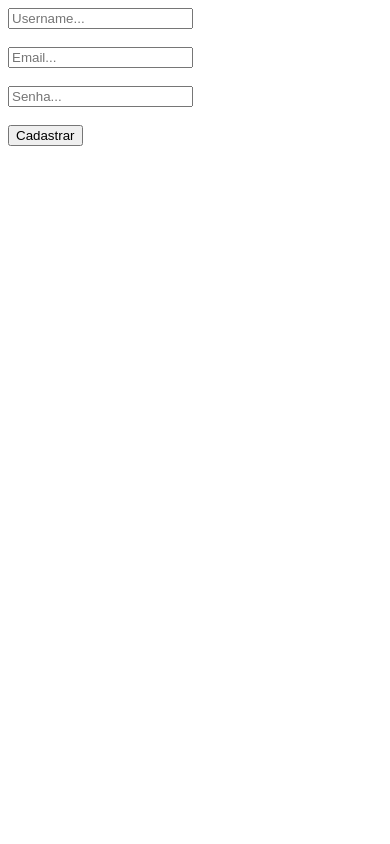
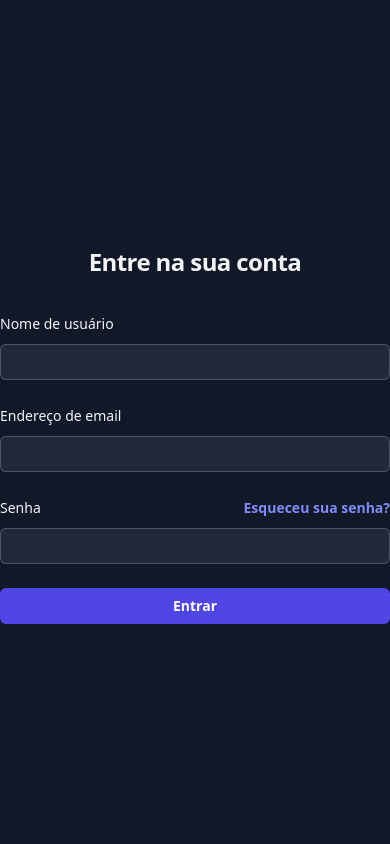
Before and after one commit to AdrianMichael5/gymtracker, a Django app: page /auth/cadastro/ in a window 390 px wide. Run offline with Django 5.2, Linux system fonts and the light colour scheme.

Commit message:
Adicionando tela de cadastro e login

```diff
--- a/usuarios/templates/cadastro.html
+++ b/usuarios/templates/cadastro.html
@@ -1,18 +1,55 @@
-<html>
-    <head>
-    </head>
-    <body>
+<!DOCTYPE html>
+<html lang="pt-br">
+<head>
+    <meta charset="UTF-8">
+    <meta name="viewport" content="width=device-width, initial-scale=1.0">
+    <title>Página de Login</title>
+    <link href="https://cdn.jsdelivr.net/npm/tailwindcss@2.2.19/dist/tailwind.min.css" rel="stylesheet">
+</head>
+<body class="min-h-screen flex items-center justify-center bg-gray-900">
+    <div class="w-full max-w-md space-y-8">
+        <div class="sm:mx-auto sm:w-full sm:max-w-sm">
+            <h2 class="mt-6 text-center text-2xl font-bold leading-9 tracking-tight text-gray-100">Entre na sua conta</h2>
+        </div>
 
-        <form action="{% url 'cadastro' %}" method="POST"> {% csrf_token %}
+        <div class="mt-8 sm:mx-auto sm:w-full sm:max-w-sm">
+            <form class="space-y-6" action="{% url 'cadastro' %}" method="POST">{% csrf_token %}
 
-            <input type="text" placeholder="Username..." name="username">
-            <br><br>
-            <input type="email" placeholder="Email..." name="email">
-            <br><br>
-            <input type="password" placeholder="Senha..." name="senha">
-            <br><br>
-            <input type="submit" value="Cadastrar">
+                <!-- Campo para Nome de Usuário -->
+                <div>
+                    <label for="username" class="block text-sm font-medium leading-6 text-gray-100">Nome de usuário</label>
+                    <div class="mt-2">
+                        <input id="username" name="username" type="text" autocomplete="username" required class="block w-full rounded-md border-0 py-1.5 text-gray-100 bg-gray-800 shadow-sm ring-1 ring-inset ring-gray-600 placeholder:text-gray-400 focus:ring-2 focus:ring-inset focus:ring-indigo-400 sm:text-sm sm:leading-6 pl-2">
+                    </div>
+                </div>
 
-        </form>
-    </body>
+                <!-- Campo para Email -->
+                <div>
+                    <label for="email" class="block text-sm font-medium leading-6 text-gray-100">Endereço de email</label>
+                    <div class="mt-2">
+                        <input id="email" name="email" type="email" autocomplete="email" required class="block w-full rounded-md border-0 py-1.5 text-gray-100 bg-gray-800 shadow-sm ring-1 ring-inset ring-gray-600 placeholder:text-gray-400 focus:ring-2 focus:ring-inset focus:ring-indigo-400 sm:text-sm sm:leading-6 pl-2">
+                    </div>
+                </div>
+
+                <!-- Campo para Senha -->
+                <div>
+                    <div class="flex items-center justify-between">
+                        <label for="password" class="block text-sm font-medium leading-6 text-gray-100">Senha</label>
+                        <div class="text-sm">
+                            <a href="#" class="font-semibold text-indigo-400 hover:text-indigo-300">Esqueceu sua senha?</a>
+                        </div>
+                    </div>
+                    <div class="mt-2">
+                        <input id="password" name="senha" type="password" autocomplete="current-password" required class="block w-full rounded-md border-0 py-1.5 text-gray-100 bg-gray-800 shadow-sm ring-1 ring-inset ring-gray-600 placeholder:text-gray-400 focus:ring-2 focus:ring-inset focus:ring-indigo-400 sm:text-sm sm:leading-6 pl-2">
+                    </div>
+                </div>
+
+                <!-- Botão de login -->
+                <div>
+                    <button type="submit" class="flex w-full justify-center rounded-md bg-indigo-600 px-3 py-1.5 text-sm font-semibold leading-6 text-white shadow-sm hover:bg-indigo-500 focus-visible:outline focus-visible:outline-2 focus-visible:outline-offset-2 focus-visible:outline-indigo-400">Entrar</button>
+                </div>
+            </form>
+        </div>
+    </div>
+</body>
 </html>
```
Also changed, not shown: usuarios/templates/login.html (+41 -12 lines), db.sqlite3.
